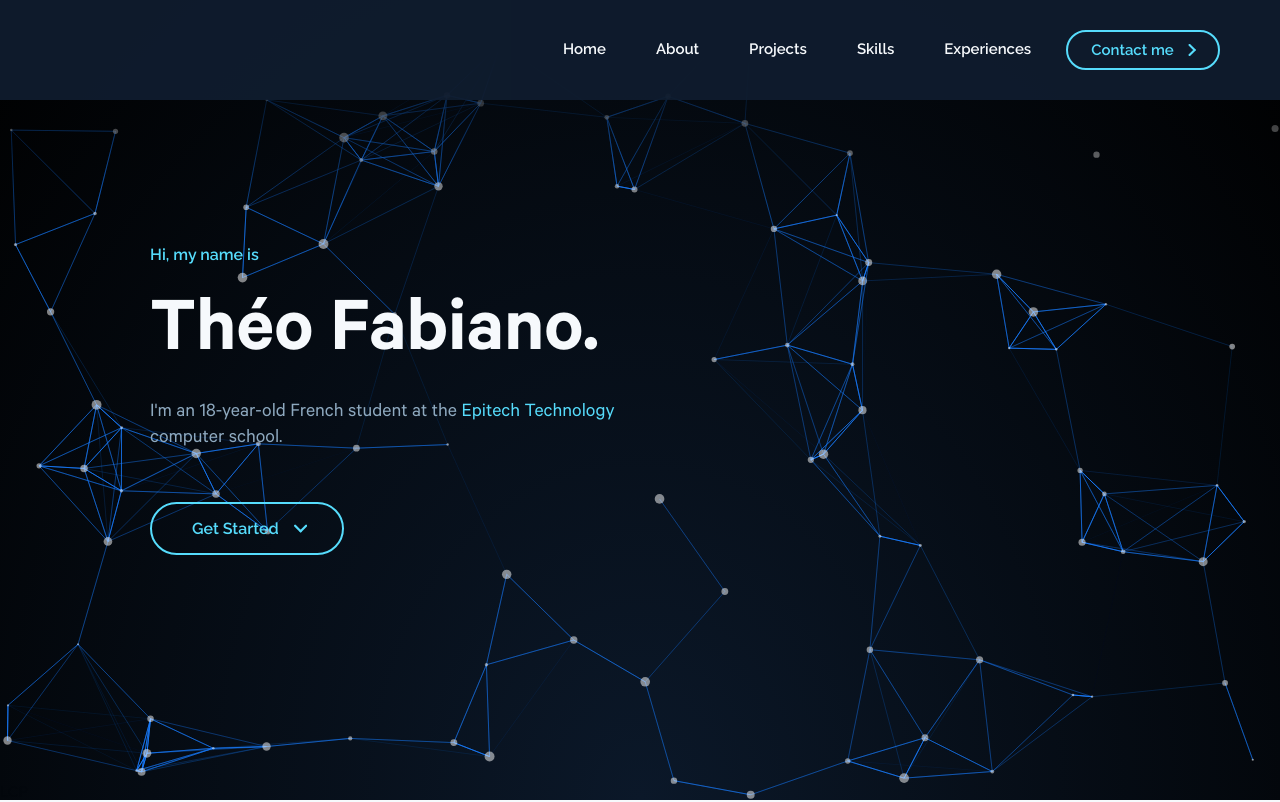
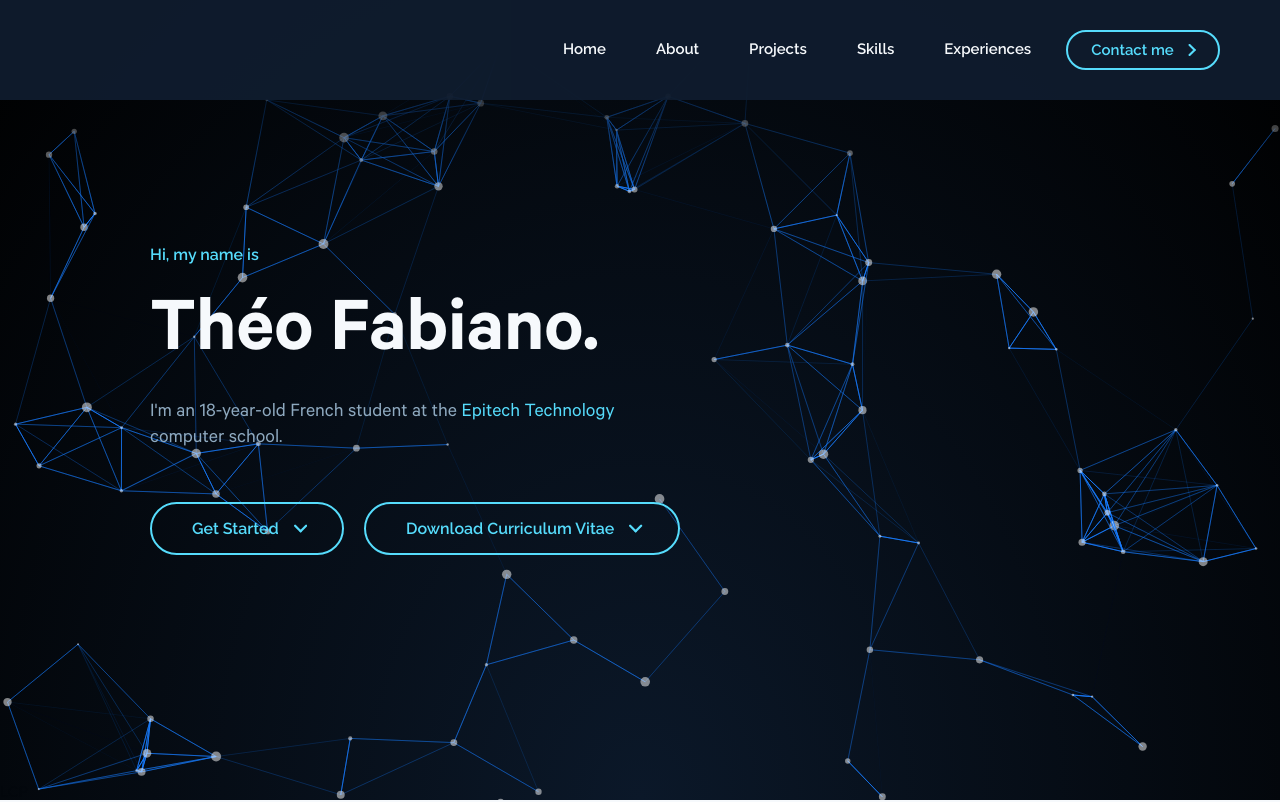
Before and after one commit to TheoEwzZer/theoewzzer.github.io, a React (Create React App) app: page / in a window 1280 px wide. Shown: the top 802 px of the page. Built offline with nearby package versions, Linux system fonts and the light colour scheme.

Commit message:
feat: add button to download CV

```diff
--- a/src/css/home.css
+++ b/src/css/home.css
@@ -59,3 +59,9 @@
 #home_section .home_button {
   margin-top: 50px;
 }
+
+#home_section .home_buttons {
+  display: flex;
+  flex-direction: row;
+  gap: 20px;
+}
--- a/src/home.tsx
+++ b/src/home.tsx
@@ -43,13 +43,10 @@ export default function Home(): React.ReactElement {
   };
 
   const home_events: () => void = (): void => {
-    const content: HTMLElement | null = document.querySelector(
-      "#home_section .content"
-    );
+    const content: HTMLElement | null = document.querySelector("#home_section .content");
     if (content) {
       const rect: DOMRect = content.getBoundingClientRect();
-      const section: HTMLElement | null =
-        document.querySelector("#home_section");
+      const section: HTMLElement | null = document.querySelector("#home_section");
       if (section) {
         section.style.minHeight = rect.height + 90 + "px";
       }
@@ -63,10 +60,16 @@ export default function Home(): React.ReactElement {
 
   return (
     <>
-      <a href="#home" id="home">
+      <a
+        href="#home"
+        id="home"
+      >
         {" "}
       </a>
-      <section className="section" id="home_section">
+      <section
+        className="section"
+        id="home_section"
+      >
         <div id="particles">
           <Particles />
         </div>
@@ -85,8 +88,12 @@ export default function Home(): React.ReactElement {
             </a>{" "}
             computer school.
           </p>
+          <div className="home_buttons">
             <div className="home_button in_animation">
-            <a className="button" href="#about">
+              <a
+                className="button"
+                href="#about"
+              >
                 <p>Get Started</p>
                 <svg
                   className="button_arrow"
@@ -94,11 +101,43 @@ export default function Home(): React.ReactElement {
                   viewBox="0 0 17.69 17.39"
                 >
                   <g>
-                  <path className="path_1" d="M8.9 12.4 L8.9 12.4" />
-                  <path className="path_2" d="M16.2 5 8.9 12.4 1.5 5" />
+                    <path
+                      className="path_1"
+                      d="M8.9 12.4 L8.9 12.4"
+                    />
+                    <path
+                      className="path_2"
+                      d="M16.2 5 8.9 12.4 1.5 5"
+                    />
                   </g>
                 </svg>
               </a>
+            </div>
+            <div className="home_button in_animation">
+              <a
+                className="button"
+                href="CV.pdf"
+                download="CV_Theo_Fabiano.pdf"
+              >
+                <p>Download Curriculum Vitae</p>
+                <svg
+                  className="button_arrow"
+                  xmlns="http://www.w3.org/2000/svg"
+                  viewBox="0 0 17.69 17.39"
+                >
+                  <g>
+                    <path
+                      className="path_1"
+                      d="M8.9 12.4 L8.9 12.4"
+                    />
+                    <path
+                      className="path_2"
+                      d="M16.2 5 8.9 12.4 1.5 5"
+                    />
+                  </g>
+                </svg>
+              </a>
+            </div>
           </div>
         </div>
       </section>
```
Also changed, not shown: 1 other file (tests, documents, lock files or other folders). Lines whose indentation alone changed are shown as unchanged.
